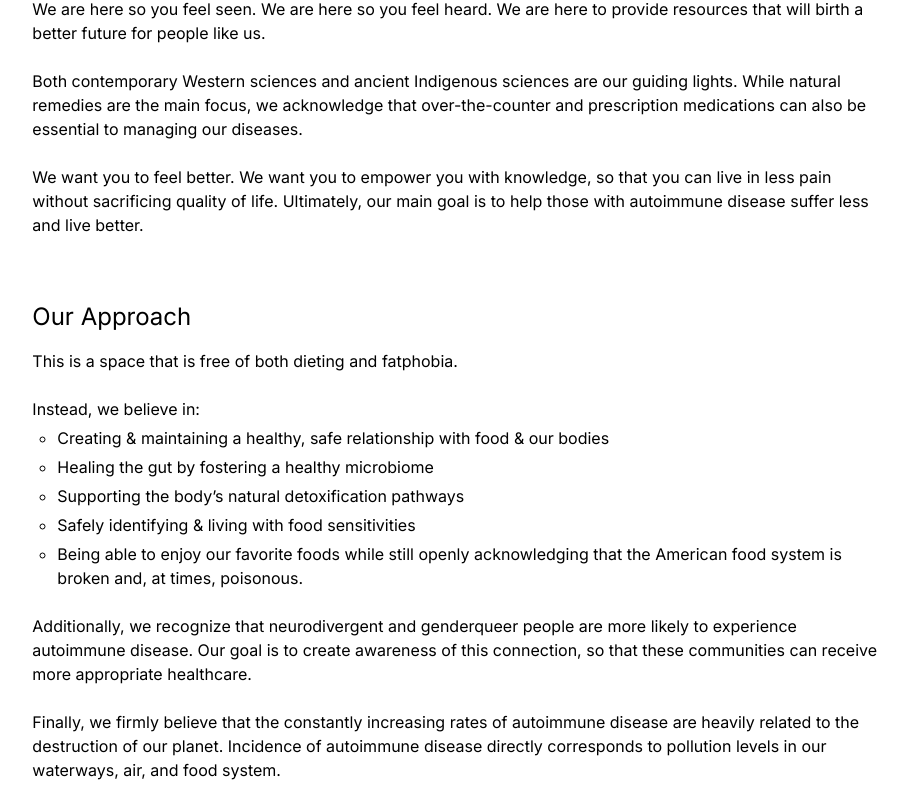
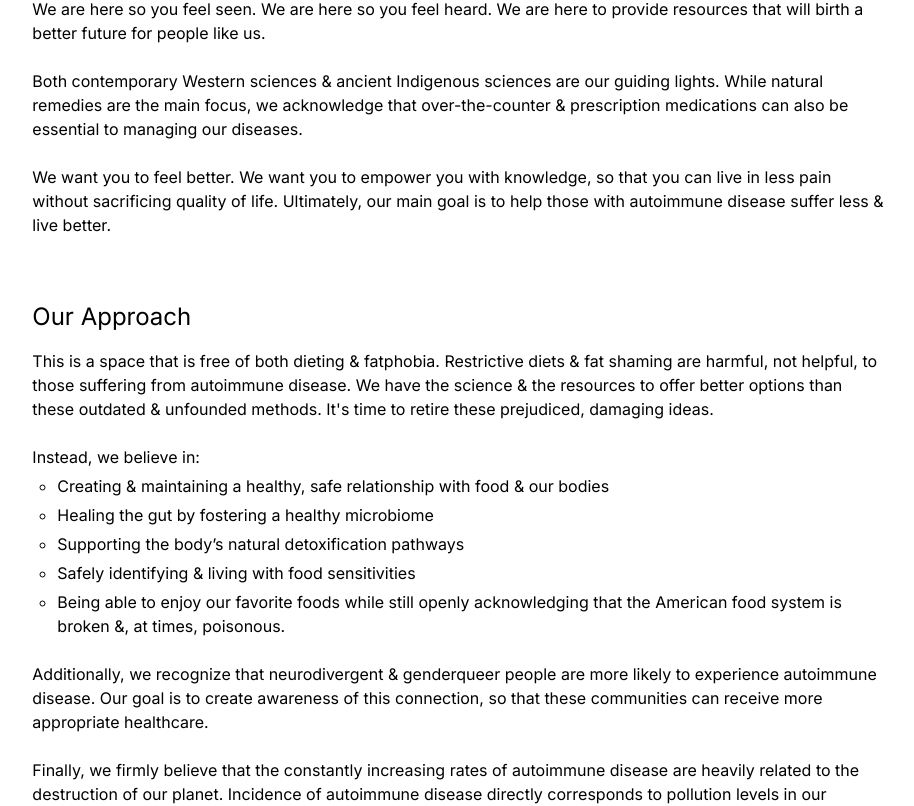
Before and after one commit to cayleeclaww/AutoimmuneEatsWebsitewTailwind, a Next.js app: page /about in a window 1280 px wide. Shown: the part 435-1241 px from the top of the page, without its empty margins (181-1095 px from the left). Built offline with nearby package versions, Linux system fonts and the light colour scheme.

Commit message:
Updated all comments, deleted unused files

```diff
--- a/components/ArticleSectionLinks.jsx
+++ /dev/null
@@ -1,3 +0,0 @@
-import TestArticle from "../../../../../components/ArticleTest";
-
-//will need to map over ArticleTest.sections.sectionOne/sectionTwo/etc, separated by a |
--- a/components/ArticleSectionSubtitle.jsx
+++ /dev/null
@@ -1,11 +0,0 @@
-//not working
-
-export default function ArticleSectionSubtitle(props) {
-    return (
-            <p
-              className="text-lg ml-6 mt-8 mb-2"
-              style={{ textShadow: "2px 2px 2px #99CED3" }}
-            >
-              {props}
-            </p>
-    )}
--- a/components/CardsComponent.jsx
+++ b/components/CardsComponent.jsx
@@ -1,11 +1,5 @@
 import Image from "next/image";
 import Link from "next/link";
-
-// ERROR MESSAGE:
-// Failed to compile.
-// ./components/CardsComponent.jsx
-// 16:13  Error: Missing "key" prop for element in iterator  react/jsx-key
-
 
 const Cards = (props) => {
   const {allArticles} = props;
--- a/components/FourCardSpreadNEW.jsx
+++ /dev/null
@@ -1,33 +0,0 @@
-import placeholder_image from "../public/placeholder_article_photo.jpg";
-import Image from "next/image";
-import articleOne from "../content/TemplateArticle.json";
-import articleTwo from "../content/ArticleTest.json";
-import articleThree from "../content/AutoimmuneNutrition.json";
-
-export default function FourCardSpreadNEW(props) {
-  const allArticles = [articleOne, articleTwo, articleThree];
-
-  return (
-    <>
-      <div className="w-full mt-24">
-        <div className="grid grid-cols-2 mx-4 md:grid-cols-4">
-          {allArticles.map((card) => (
-            <div className="grid auto-rows-min p-4" key={card.title}>
-              <Image
-                className="rounded-t-lg "
-                alt={card.photoFeatureAlt}
-                src={card.photoFeature}
-                width={500}
-                height={500}
-                id={card.title}
-              />
-              <div className="border-solid border-2 rounded-b-lg shadow-md p-2 text-center text-xl ">
-                <p className="p-4 text-center text-xl">{card.title}</p>
-              </div>
-            </div>
-          ))}
-        </div>
-      </div>
-    </>
-  );
-}
--- a/src/app/(categories)/by-disease/page.js
+++ b/src/app/(categories)/by-disease/page.js
@@ -17,10 +17,8 @@ import AutoimmuneDiseaseAndCovid from "../../../../content/AutoimmuneDiseaseAndC
 import LupusAndArthritisHowToImprove from "../../../../content/LupusAndArthritisHowToImprove.json";
 import FeaturePhoto from "../../../../components/FeaturePhoto";
 
-//NOTE FOR LATER: decide which article to feature
-//NOTE FOR LATER: update social media icons to component - create object inline to pass URL for whole page for FB/LinkedIn/Pinterest???? Or just exclude...?
-//NOTE FOR LATER: figure out how to make the feature photo into a component... use an object as the prop???
-
+// NOTES FOR LATER: add email prompt component once completed
+// NOTES FOR LATER: build out social media links
 
 export default function ByDiseasePage() {
     const featuredArticle = HashimotosAndGluten;
@@ -152,10 +150,7 @@ export default function ByDiseasePage() {
       </div>
       {/* did you know? section */}
       <FourCardSpread>did you know?</FourCardSpread>
-      {/* footer - desktop & mobile */}
-      <div className="w-full mt-24 bg-gray-300 h-64 place-items-center">
-        <p className="text-center p-24">footer</p>
-      </div>
+
     </>
   );
 }
--- a/src/app/(categories)/by-symptom/page.js
+++ b/src/app/(categories)/by-symptom/page.js
@@ -15,8 +15,8 @@ import IsItAutoimmuneChecklist from "../../../../content/IsItAutoimmuneChecklist
 import LupusAndArthritisHowToImprove from "../../../../content/LupusAndArthritisHowToImprove.json";
 import HowtoImproveFatigue from "../../../../content/HowtoImproveFatigue.json";
 
-// NOTE FOR LATER: decide which article to feature
-// NOTES FOR LATER: update social media stuff
+// NOTES FOR LATER: add email prompt component once completed
+// NOTES FOR LATER: build out social media links
 
 
 export default function BySymptomPage() {
@@ -130,10 +130,7 @@ export default function BySymptomPage() {
       </div>
       {/* did you know? section */}
       <FourCardSpread>did you know?</FourCardSpread>
-      {/* footer - desktop & mobile */}
-      <div className="w-full mt-24 bg-gray-300 h-64 place-items-center">
-        <p className="text-center p-24">footer</p>
-      </div>
+
     </>
   );
 }
--- a/src/app/(categories)/nutrition-and-supplements/page.js
+++ b/src/app/(categories)/nutrition-and-supplements/page.js
@@ -15,8 +15,9 @@ import BestAutoimmuneDiseaseDiet from "../../../../content/BestAutoimmuneDisease
 import AutoimmuneNutritionNEW from "../../../../content/AutoimmuneNutritionNEW.json";
 import WorstFoodsforAutoimmuneDisease from "../../../../content/WorstFoodsforAutoimmuneDisease.json";
 
-//NOTE FOR LATER: decide which article to feature
+// NOTES FOR LATER: add email prompt component once completed
 // NOTES FOR LATER: update "/nutrition-and-supplements/autoimmune-nutrition-101-what-you-need-to-know-NEW" by removing NEW when article updated
+// NOTES FOR LATER: build out social media links
 // NOTES FOR LATER: Write articles about food sensitivites and top supplements, uncomment categories below
 
 export default function NutritionAndSupplementsPage() {
@@ -44,13 +45,13 @@ export default function NutritionAndSupplementsPage() {
           nutrition recommendations
         </Link>
         {/* <Link
-          href="/nutrition-and-supplements/***UPDATE***"
+          href="/nutrition-and-supplements/***UPDATE later after content is created! ***"
           className="uppercase text-base hover:text-turquoise mx-8 my-4"
         >
           food sensitivities
         </Link> */}
         {/* <Link
-          href="/nutrition-and-supplements/***UPDATE***"
+          href="/nutrition-and-supplements/***UPDATE later after content is created! ***"
           className="uppercase text-base hover:text-turquoise mx-8 my-4"
         >
           top supplements
@@ -115,7 +116,7 @@ export default function NutritionAndSupplementsPage() {
         ></BiSolidPrinter>
       </div>
 
-      {/* featured article photo + description box - COMPLETE: is mobile friendly! */}
+      {/* featured article photo + description box */}
       <FeaturePhoto featuredArticle={featuredArticle} />
 
       {/* nutrition recommendations section */}
@@ -132,7 +133,7 @@ export default function NutritionAndSupplementsPage() {
       {/* <CardTitle>top supplements</CardTitle>  */}
       {/* <Cards allArticles={[ **Article Object/JSON title(s) here** ]}></Cards> */}
 
-      {/* food sensitivities section */}
+      {/* food sensitivities section - use later after content is created! */}
       {/* <CardTitle>food sensitivities</CardTitle>  */}
       {/* <Cards allArticles={[ **Article Object/JSON title(s) here** ]}></Cards> */}
 
@@ -144,10 +145,6 @@ export default function NutritionAndSupplementsPage() {
       {/* did you know? section */}
       <FourCardSpread>did you know?</FourCardSpread>
 
-      {/* footer - desktop & mobile */}
-      <div className="w-full mt-24 bg-gray-300 h-64 place-items-center">
-        <p className="text-center p-24">footer</p>
-      </div>
     </>
   );
 }
--- a/src/app/about/page.js
+++ b/src/app/about/page.js
@@ -9,7 +9,7 @@ export default function AboutPage() {
         </p>
         <p>
           <br></br> People living with autoimmune disease face a wide set of
-          physical, mental, emotional, and spiritual issues that are entirely
+          physical, mental, emotional, & spiritual issues that are entirely
           unaddressed by the “modern” treatment of autoimmune disease.
         </p>
         <p>
@@ -18,9 +18,9 @@ export default function AboutPage() {
           people like us.
         </p>
         <p>
-          <br></br>Both contemporary Western sciences and ancient Indigenous
+          <br></br>Both contemporary Western sciences & ancient Indigenous
           sciences are our guiding lights. While natural remedies are the main
-          focus, we acknowledge that over-the-counter and prescription
+          focus, we acknowledge that over-the-counter & prescription
           medications can also be essential to managing our diseases.{" "}
         </p>
         <p>
@@ -28,10 +28,16 @@ export default function AboutPage() {
           We want you to feel better. We want you to empower you with knowledge,
           so that you can live in less pain without sacrificing quality of life.
           Ultimately, our main goal is to help those with autoimmune disease
-          suffer less and live better.
+          suffer less & live better.
         </p>
         <h2 className="text-2xl mt-16 mb-4">Our Approach</h2>
-        <p>This is a space that is free of both dieting and fatphobia.</p>
+        <p>
+          This is a space that is free of both dieting & fatphobia. Restrictive diets &
+          fat shaming are harmful, not helpful, to those suffering from
+          autoimmune disease. We have the science & the resources to offer
+          better options than these outdated & unfounded methods. It's time to
+          retire these prejudiced, damaging ideas.
+        </p>
         <br></br>
         <ul>
           Instead, we believe in:
@@ -44,13 +50,13 @@ export default function AboutPage() {
           <li>Safely identifying & living with food sensitivities</li>
           <li>
             Being able to enjoy our favorite foods while still openly
-            acknowledging that the American food system is broken and, at times,
+            acknowledging that the American food system is broken &, at times,
             poisonous.
           </li>
         </ul>
         <br></br>
         <p>
-          Additionally, we recognize that neurodivergent and genderqueer people
+          Additionally, we recognize that neurodivergent & genderqueer people
           are more likely to experience autoimmune disease. Our goal is to
           create awareness of this connection, so that these communities can
           receive more appropriate healthcare.
@@ -59,7 +65,7 @@ export default function AboutPage() {
           <br></br> Finally, we firmly believe that the constantly increasing
           rates of autoimmune disease are heavily related to the destruction of
           our planet. Incidence of autoimmune disease directly corresponds to
-          pollution levels in our waterways, air, and food system.
+          pollution levels in our waterways, air, & food system.
         </p>
         <p>
           <br></br> Our stance is that a healthier planet will support healthier
```
Also changed, not shown: components/ArticleComponent.jsx (+23 -28 lines), src/app/(home)/page.js (+6 -100 lines).
